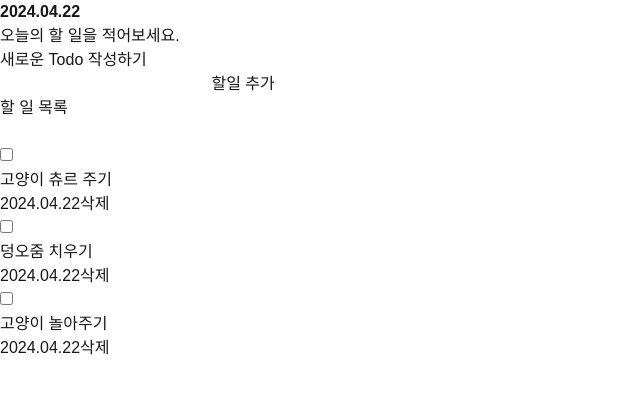
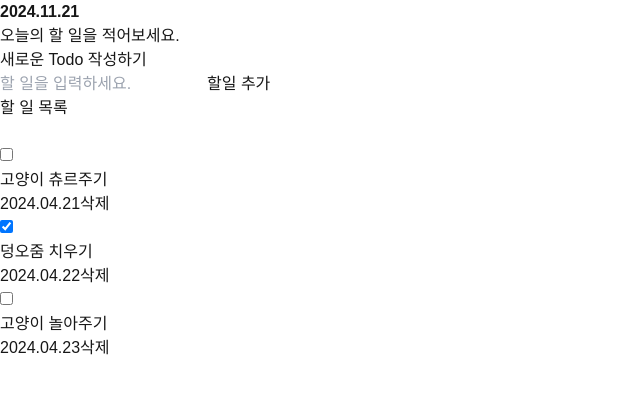
Before and after one commit to peaceRyun/app-todolist, a Next.js app: page / in a window 1280 px wide. Shown: the top 394 px of the page, without its empty margins (0-640 px from the left). Built offline with nearby package versions, Linux system fonts and the light colour scheme.

Commit message:
할일 추가 로직 1

```diff
--- a/src/components/Todo.jsx
+++ b/src/components/Todo.jsx
@@ -1,14 +1,27 @@
-import React from 'react';
+'use client';
+
+import React, { useState } from 'react';
 import TodoHd from './TodoHd';
 import TodoEditor from './TodoEditor';
 import TodoList from './TodoList';
+import { mockTodoData } from '@/data/todoData';
 
 const Todo = () => {
+    const [todos, setTodos] = useState(mockTodoData);
+
+    //할 일 추가하는 함수
+    const addTodo = (task) => {
+        setTodos([
+            ...todos,
+            { id: todos.length + 1, isDone: false, task: task, createDate: new Date().toLocaleDateString() },
+        ]);
+    };
+
     return (
         <>
             <TodoHd />
-            <TodoEditor />
-            <TodoList />
+            <TodoEditor addTodo={addTodo} />
+            <TodoList mocTodoData={todos} />
         </>
     );
 };
--- a/src/components/TodoEditor.jsx
+++ b/src/components/TodoEditor.jsx
@@ -1,10 +1,31 @@
-import React from 'react';
+'use client';
 
-const TodoEditor = () => {
+import classNames from 'classnames';
+import React, { useState } from 'react';
+
+const TodoEditor = ({ addTodo }) => {
+    const [task, setTask] = useState('');
+
+    const onSubmit = () => {
+        addTodo(task);
+        setTask('');
+    };
+
+    const onChangeTask = (e) => {
+        setTask(e.target.value);
+    };
+
     return (
         <div>
             <h2>새로운 Todo 작성하기</h2>
-            <input type='text' /> <button>할일 추가</button>
+            <input type='text' value={task} onChange={onChangeTask} placeholder='할 일을 입력하세요.' />
+            <button
+                onClick={onSubmit}
+                disabled={!task}
+                className={classNames('p-3', task ? 'bg-blue-300' : 'bg-gray-300')}
+            >
+                할일 추가
+            </button>
         </div>
     );
 };
--- a/src/components/TodoHd.jsx
+++ b/src/components/TodoHd.jsx
@@ -1,9 +1,10 @@
+import { format } from 'date-fns';
 import React from 'react';
 
 const TodoHd = () => {
     return (
         <div>
-            <strong>2024.04.22</strong>
+            <strong>{format(new Date(), 'yyyy.MM.dd')}</strong>
             <p>오늘의 할 일을 적어보세요.</p>
         </div>
     );
--- a/src/components/TodoItem.jsx
+++ b/src/components/TodoItem.jsx
@@ -1,7 +1,15 @@
+'use client';
+
 import React from 'react';
 
-const TodoItem = () => {
-    return <div></div>;
+const TodoItem = ({ task, createDate, isDone }) => {
+    return (
+        <li>
+            <input type='checkbox' checked={isDone} /> <p>{task}</p>
+            <span>{createDate}</span>
+            <button>삭제</button>
+        </li>
+    );
 };
 
 export default TodoItem;
--- a/src/components/TodoList.jsx
+++ b/src/components/TodoList.jsx
@@ -1,26 +1,17 @@
+'use client';
+
 import React from 'react';
+import TodoItem from './TodoItem';
 
-const TodoList = () => {
+const TodoList = ({ mocTodoData }) => {
     return (
         <div>
             <h2>할 일 목록</h2>
             <input type='text' />
             <ul>
-                <li>
-                    <input type='checkbox' /> <p>고양이 츄르 주기</p>
-                    <span>2024.04.22</span>
-                    <button>삭제</button>
-                </li>
-                <li>
-                    <input type='checkbox' /> <p>덩오줌 치우기</p>
-                    <span>2024.04.22</span>
-                    <button>삭제</button>
-                </li>
-                <li>
-                    <input type='checkbox' /> <p>고양이 놀아주기</p>
-                    <span>2024.04.22</span>
-                    <button>삭제</button>
-                </li>
+                {mocTodoData.map((item) => (
+                    <TodoItem key={item.id} {...item} />
+                ))}
             </ul>
         </div>
     );
--- /dev/null
+++ b/src/data/todoData.js
@@ -0,0 +1,5 @@
+export const mockTodoData = [
+    { id: 1, isDone: false, task: '고양이 츄르주기', createDate: '2024.04.21' },
+    { id: 2, isDone: true, task: '덩오줌 치우기 ', createDate: '2024.04.22' },
+    { id: 3, isDone: false, task: '고양이 놀아주기', createDate: '2024.04.23' },
+];
```
Also changed, not shown: package.json (+7 -5 lines), 1 other file (tests, documents, lock files or other folders).
